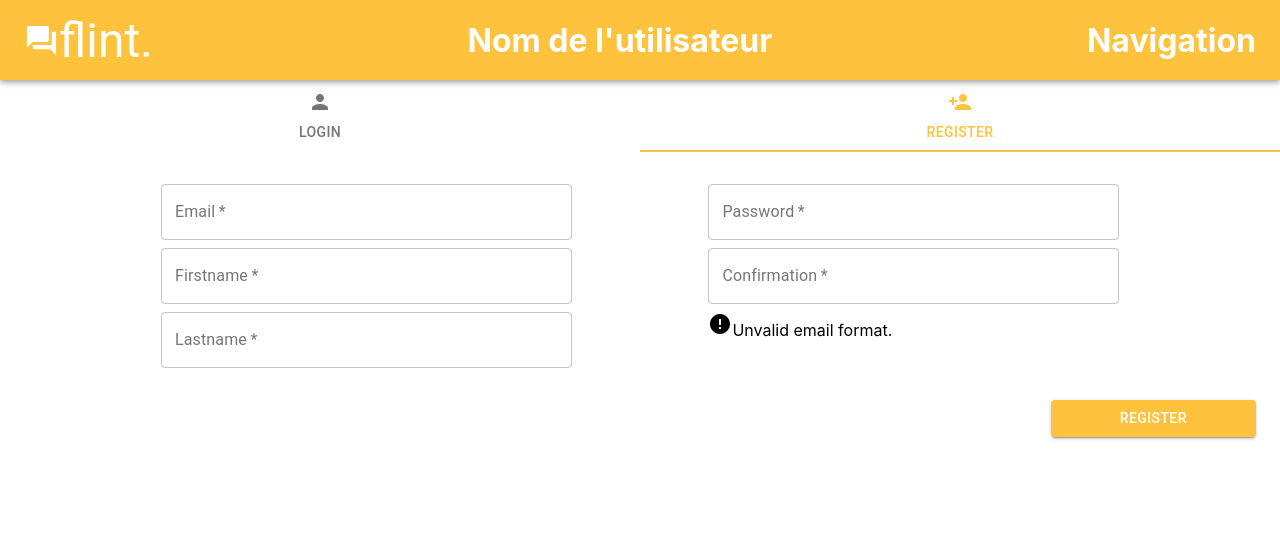
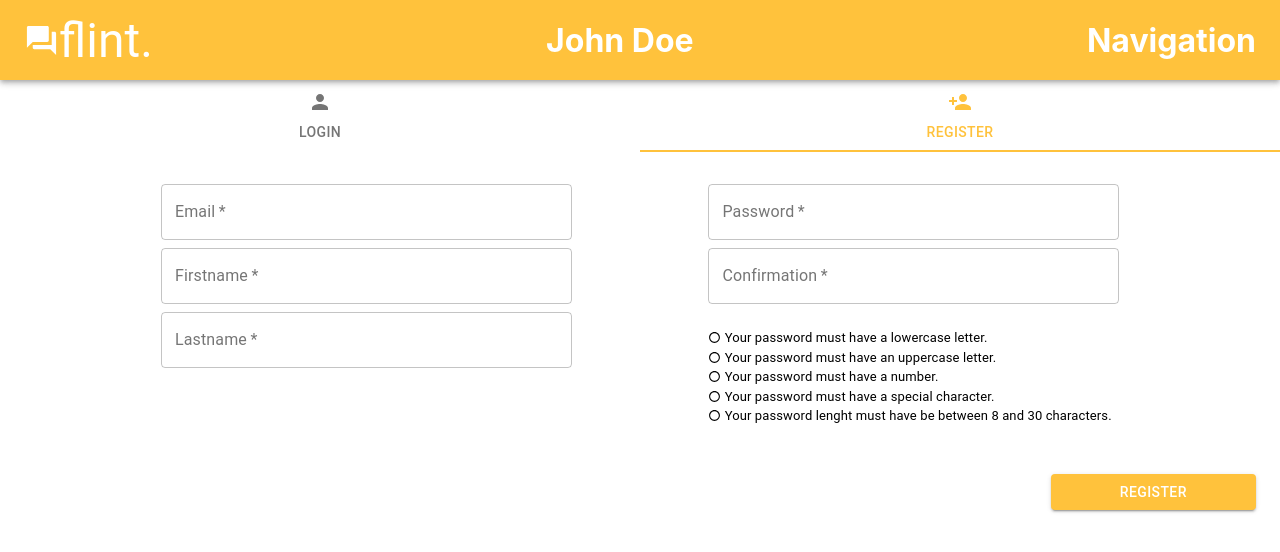
Before and after one commit to rachel-os/LOVELACE_RebootJS_Front, a React (Create React App) app: page /login in a window 1280 px wide. Both pictures are taken after a click on the tab "REGISTER". Shown: the top 552 px of the page. Built offline with nearby package versions, Linux system fonts and the light colour scheme.

Commit message:
add password validation

```diff
--- a/src/layout/AppMenu.tsx
+++ b/src/layout/AppMenu.tsx
@@ -19,7 +19,7 @@ export default class AppMenu extends Component {
           </Grid>
           <Grid item>
             <Toolbar>
-              <h1>Nom de l'utilisateur</h1>
+              <h1>John Doe</h1>
             </Toolbar>
           </Grid>
           <Grid item>
--- a/src/register/components/CredentialsSection.tsx
+++ b/src/register/components/CredentialsSection.tsx
@@ -24,7 +24,7 @@ export default class CredentialsSection extends Component<CredentialsSectionProp
           fullWidth={true}
           variant="outlined"
 
-          {...(password.isValid ? {} : { error: true, helperText: "Ce champ est obligatoire" })}
+          {...(password.isValid ? {} : { error: true, helperText: password.error })}
         />
         <TextField
           type="password"
@@ -37,7 +37,7 @@ export default class CredentialsSection extends Component<CredentialsSectionProp
           style={{ margin: '0.5rem 0' }}
 
 
-          {...(confirmation.isValid ? {} : { error: true, helperText: "Ce champ est obligatoire" })}
+          {...(confirmation.isValid ? {} : { error: true, helperText: confirmation.error })}
         />
       </Fragment>
     )
--- a/src/register/components/IdentitySection.tsx
+++ b/src/register/components/IdentitySection.tsx
@@ -37,7 +37,7 @@ export default class IdentitySection extends Component <IdentitySectionProps> {
           variant="outlined"
           style={{margin: '0.5rem 0'}}
 
-          {...( firstname.isValid ? {} : { error: true, helperText: "Ce champ est obligatoire" })}
+          {...( firstname.isValid ? {} : { error: true, helperText: firstname.error })}
         />
         <TextField
           label="Lastname"
@@ -47,7 +47,7 @@ export default class IdentitySection extends Component <IdentitySectionProps> {
           fullWidth={true}
           variant="outlined"
 
-          {...( lastname.isValid ? {} : { error: true, helperText: "Ce champ est obligatoire" })}
+          {...( lastname.isValid ? {} : { error: true, helperText: lastname.error })}
         />
       </Fragment>
     )
--- /dev/null
+++ b/src/register/components/PasswordCheck.tsx
@@ -0,0 +1,22 @@
+import { CheckCircleOutline, RadioButtonUnchecked } from '@material-ui/icons';
+import { Grid, Typography } from '@material-ui/core';
+import React, { Component } from 'react'
+
+interface PasswordCheckProps {
+  check: boolean;
+  text: string;
+}
+
+export default class PasswordCheck extends Component<PasswordCheckProps> {
+  render() {
+    return (
+      <Grid container item alignItems="center" style={{ fontSize: 'small' }}>
+        { this.props.check ?
+          <CheckCircleOutline style={{ fontSize: 'inherit' }} /> : <RadioButtonUnchecked style={{ fontSize: 'inherit' }} />}
+        <Typography style={{ marginLeft: '0.2rem', fontSize: 'inherit' }}>
+          {this.props.text}
+        </Typography>
+      </Grid>
+    )
+  }
+}
--- /dev/null
+++ b/src/register/components/PasswordChecks.tsx
@@ -0,0 +1,23 @@
+import { Grid } from '@material-ui/core';
+import { IFormPasswordField } from '../../utils/types';
+import PasswordCheck from './PasswordCheck';
+import React, { Component } from 'react';
+
+interface PasswordChecksProps {
+  password: IFormPasswordField;
+}
+
+export default class PasswordChecks extends Component<PasswordChecksProps> {
+  render() {
+    const { hasLower, hasUpper, hasNumber, hasSymbol, hasValidLength } = this.props.password;
+    return (
+      <Grid container direction="column" alignContent="flex-start" style={{ margin: '1rem 0' }}>
+      <PasswordCheck check={hasLower} text="Your password must have a lowercase letter." />
+      <PasswordCheck check={hasUpper} text="Your password must have an uppercase letter." />
+      <PasswordCheck check={hasNumber} text="Your password must have a number." />
+      <PasswordCheck check={hasSymbol} text="Your password must have a special character." />
+      <PasswordCheck check={hasValidLength} text="Your password lenght must have be between 8 and 30 characters." />
+    </Grid>
+    )
+  }
+}
--- a/src/register/components/ProfileFormCheck.tsx
+++ /dev/null
@@ -1,24 +0,0 @@
-import CheckBoxIcon from '@material-ui/icons/CheckBox';
-import ErrorIcon from '@material-ui/icons/Error';
-import React, { Component, Fragment } from 'react';
-
-interface ProfileFormCheckProps {
-  check: boolean
-}
-
-export default class ProfileFormCheck extends Component<ProfileFormCheckProps>{
-  render() {
-    const text = "Unvalid email format."
-    return (
-      this.props.check ?
-        <Fragment>
-          <ErrorIcon />
-          <span>{text}</span>
-        </Fragment> :
-        <Fragment>
-          <CheckBoxIcon />
-          <span>{text}</span>
-        </Fragment>
-    )
-  }
-}
--- a/src/register/components/RegistrationForm.tsx
+++ b/src/register/components/RegistrationForm.tsx
@@ -4,10 +4,12 @@ import React, { Component } from 'react';
 import history from '../../history';
 import IdentitySection from './IdentitySection';
 import CredentialsSection from './CredentialsSection';
-import ProfileFormCheck from './ProfileFormCheck';
 import { register } from '../../api/methods';
 import { defaultFormField, defaultPasswordField, IProfileFormFields } from '../../utils/types';
-import { validateEmailField } from '../../utils/validateEmailField';
+import { validateEmailField } from '../utils/validateEmailField';
+import { validateNameField } from '../utils/validateNameField';
+import { validatePasswordField } from '../utils/validatePasswordField';
+import PasswordChecks from './PasswordChecks';
 
 export interface IRegistrationFormState {
   status: 'ready' | 'success' | 'error';
@@ -42,7 +44,7 @@ export default class RegistrationForm extends Component<{}, IRegistrationFormSta
       const newState = {
         fields: {
           ...this.state.fields,
-          [field]: { value: value }
+          [field]: { ...this.state.fields[field], value: value }
         }
       };
 
@@ -54,15 +56,16 @@ export default class RegistrationForm extends Component<{}, IRegistrationFormSta
           break;
         case 'firstname':
           const { firstname } = newState.fields;
-          //validateFirstnameField(email);
+          validateNameField(firstname);
           break;
         case 'lastname':
           const { lastname } = newState.fields;
-          //validateLastnameField(email);
+          validateNameField(lastname);
           break;
-        case 'password' || 'confirmation':
+          case 'password':
+          case 'confirmation':
           const { password, confirmation } = newState.fields;
-          //validatePasswordField(password, confirmation);
+          validatePasswordField(password, confirmation);
           break;
       }
       this.setState(newState);
@@ -100,7 +103,7 @@ export default class RegistrationForm extends Component<{}, IRegistrationFormSta
                   changePassword={this.changeField("password")}
                   changeConfirmation={this.changeField("confirmation")}
                 />
-                <ProfileFormCheck check={email.isValid} />
+                <PasswordChecks password={password} />
               </Grid>
             </Grid>
           </Box>
--- a/src/utils/validateEmailField.tsx
+++ b/src/register/utils/validateEmailField.tsx
@@ -1,4 +1,4 @@
-import { IFormField } from "../utils/types";
+import { IFormField } from "../../utils/types";
 
 export function validateEmailField(email: IFormField){
   email.isValid = (/^[a-z0-9-._]+@[a-z0-9-._]+\.[a-z]{2,}$/gi).test(email.value);
--- /dev/null
+++ b/src/register/utils/validateNameField.tsx
@@ -0,0 +1,7 @@
+import { IFormField } from "../../utils/types";
+
+export function validateNameField(field: IFormField){
+  field.isValid = /^[a-z- ]{1,20}$/i.test(field.value);
+  if(!field.isValid) { field.error = "Name must be between 1 and 20 caracters"; }
+  else { delete field.error }
+}
--- /dev/null
+++ b/src/register/utils/validatePasswordField.tsx
@@ -0,0 +1,20 @@
+import { IFormPasswordField, IFormField } from "../../utils/types";
+
+export function validatePasswordField(password: IFormPasswordField, confirmation: IFormField){
+  confirmation.isValid = password.value === confirmation.value;
+  if(!confirmation.isValid) { confirmation.error = 'Please check: confirmation and password are not the same.'; }
+  else { delete confirmation.error }
+
+  password.hasLower = /[a-z]+/.test(password.value);
+  password.hasUpper = /[A-Z]+/.test(password.value);
+  password.hasNumber = /[0-9]+/.test(password.value);
+  password.hasSymbol = /[^a-zA-Z0-9]+/.test(password.value);
+  password.hasValidLength = /^.{8,20}$/.test(password.value);
+
+  const { hasLower, hasUpper, hasSymbol, hasNumber, hasValidLength } = password;
+
+  password.isValid = [hasLower, hasUpper, hasSymbol, hasNumber, hasValidLength].every(Boolean);
+  if(!password.isValid) { password.error = 'Sorry! Password does not match all security requirements.'}
+  else { delete password.error }
+
+}
```
